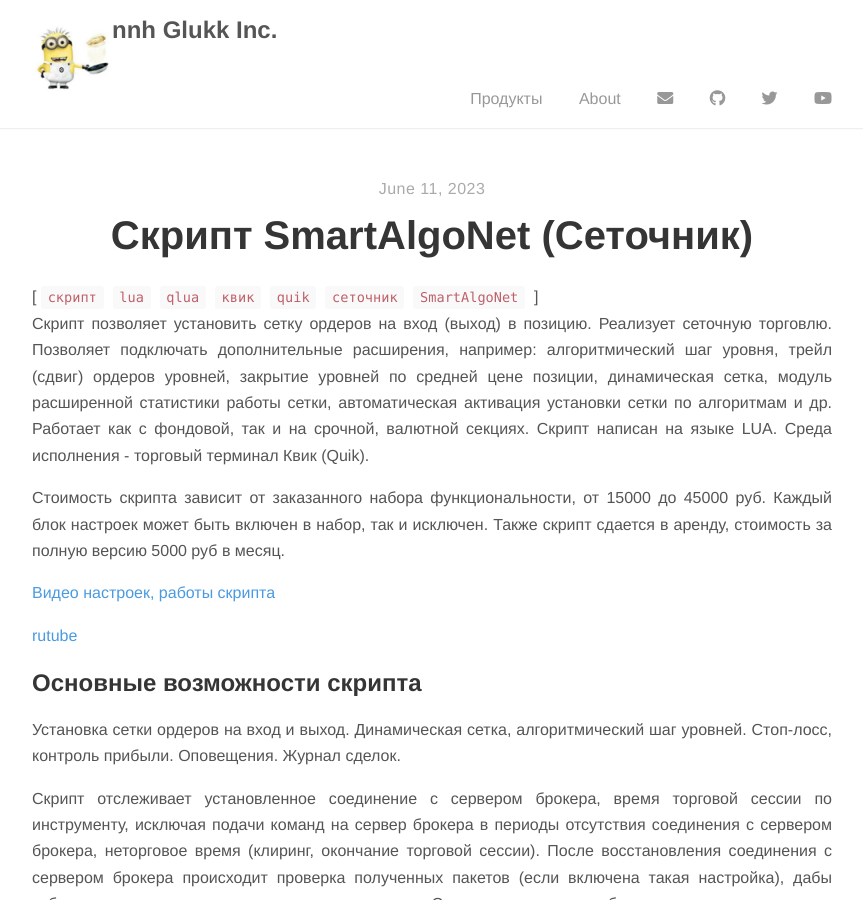
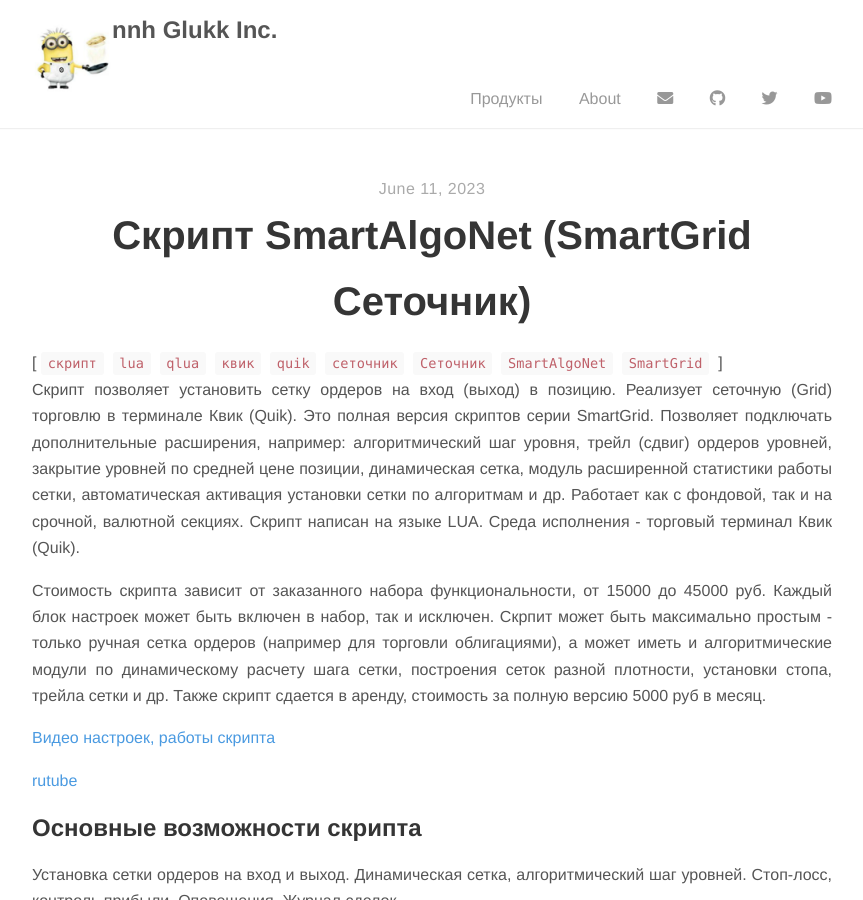
Before and after one commit to nick-nh/nick-nh.github.io, a Jekyll site: the page built from _posts/2023-06-11-SmartAlgoNet.md, in a window 1280 px wide and 900 px high. Shown: the whole window, without its empty margins (208-1071 px from the left). Built offline with Jekyll 4.4.1, drawn with Linux system fonts in a browser that asks for light colours; nearby versions of some CDN libraries.

Commit message:
update tags

```diff
--- a/_posts/2023-06-11-SmartAlgoNet.md
+++ b/_posts/2023-06-11-SmartAlgoNet.md
@@ -1,17 +1,18 @@
 ---
 layout: post
-title: "Скрипт SmartAlgoNet (Сеточник)"
+title: "Скрипт SmartAlgoNet (SmartGrid Сеточник)"
 author: "nnh"
 description: Скрипт SmartAlgoNet (Сеточник).
-tags: [скрипт,lua,qlua,квик,quik,сеточник,SmartAlgoNet]
+tags: [скрипт,lua,qlua,квик,quik,сеточник,Сеточник,SmartAlgoNet,SmartGrid]
 ---
 
-Скрипт позволяет установить сетку ордеров на вход (выход) в позицию. Реализует сеточную торговлю. Позволяет подключать дополнительные расширения, например:
+Скрипт позволяет установить сетку ордеров на вход (выход) в позицию. Реализует сеточную (Grid) торговлю в терминале Квик (Quik). Это полная версия скриптов серии SmartGrid. Позволяет подключать дополнительные расширения, например:
 алгоритмический шаг уровня, трейл (сдвиг) ордеров уровней, закрытие уровней по средней цене позиции, динамическая сетка, модуль расширенной статистики работы сетки, автоматическая активация установки сетки по алгоритмам и др.
 Работает как с фондовой, так и на срочной, валютной секциях. Скрипт написан на языке LUA. Среда исполнения - торговый терминал Квик (Quik).
 
 Стоимость скрипта зависит от заказанного набора функциональности, от 15000 до 45000 руб.
-Каждый блок настроек может быть включен в набор, так и исключен.
+Каждый блок настроек может быть включен в набор, так и исключен. Скрпит может быть максимально простым - только ручная сетка ордеров (например для торговли облигациями),
+а может иметь и алгоритмические модули по динамическому расчету шага сетки, построения сеток разной плотности, установки стопа, трейла сетки и др.
 Также скрипт сдается в аренду, стоимость за полную версию 5000 руб в месяц.
 
 [Видео настроек, работы скрипта](https://youtube.com/playlist?list=PLJBphc0sVfGaj1jEAmehHgAVXgkH-tO7h)
```
Also changed, not shown: _posts/2025-06-05-net-statistics.md (+1 -1 lines), _posts/2025-06-05-trade-qty-type.md (+1 -1 lines), tag/SmartGrid.md (added, +6 -0 lines), tag/вотч_листы.md (added, +6 -0 lines).
